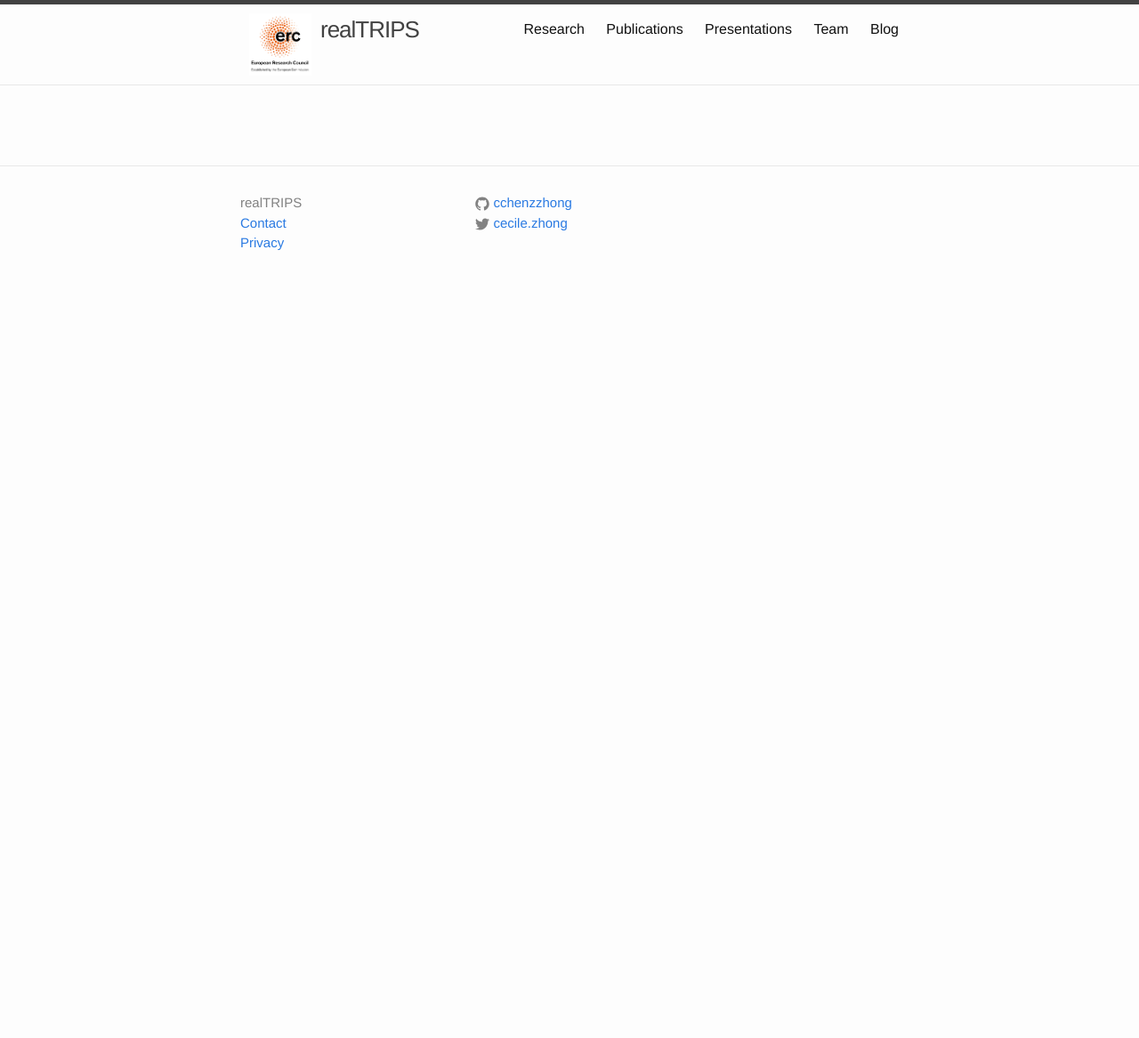
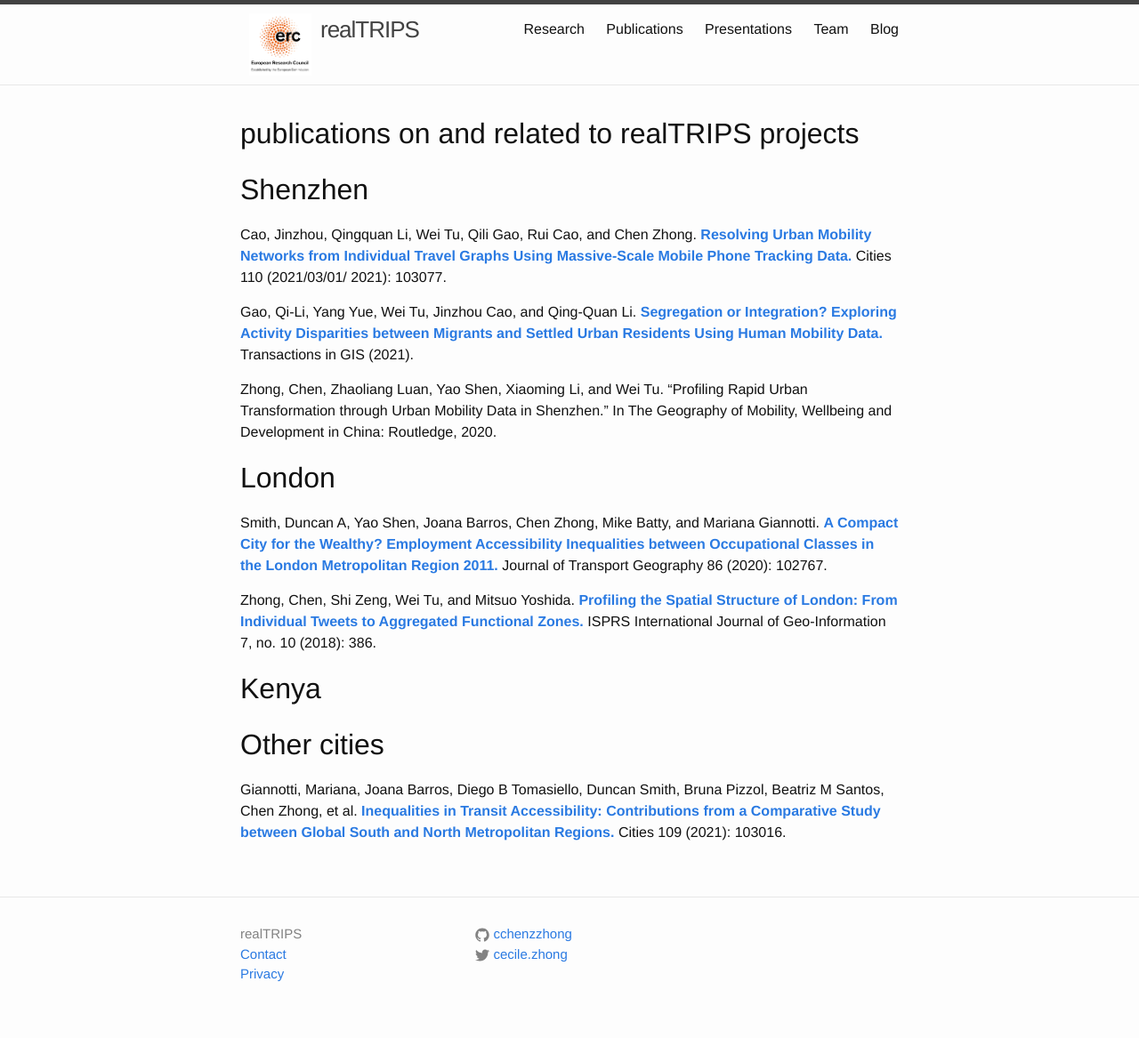
Before and after one commit to c-zhong-ucl-ac-uk/realTRIPS, a Jekyll site: the page built from publications.md, in a window 1280 px wide. Shown: the whole page at 89% size. Built offline with Jekyll 4.4.1, drawn with Linux system fonts in a browser that asks for light colours; before the commit the page ends 900 px from its top, so only the background shows below that.

Commit message:
Update publications.md

```diff
--- a/publications.md
+++ b/publications.md
@@ -3,3 +3,30 @@
 title: Project Publications and Documentation
 tagline: Documentation produced by, or associated with, the project
 ---
+
+## publications on and related to realTRIPS projects
+
+
+## Shenzhen
+
+
+Cao, Jinzhou, Qingquan Li, Wei Tu, Qili Gao, Rui Cao, and Chen Zhong. [**Resolving Urban Mobility Networks from Individual Travel Graphs Using Massive-Scale Mobile Phone Tracking Data.**](https://doi.org/https://doi.org/10.1016/j.cities.2020.103077.) Cities 110 (2021/03/01/ 2021): 103077.
+
+
+Gao, Qi‐Li, Yang Yue, Wei Tu, Jinzhou Cao, and Qing‐Quan Li. [**Segregation or Integration? Exploring Activity Disparities between Migrants and Settled Urban Residents Using Human Mobility Data.**](https://onlinelibrary.wiley.com/doi/pdf/10.1111/tgis.12760?casa_token=gyMbIgEPEkMAAAAA:k5Wgy1iAsJvcrVGlnH0kMJELSCyosI1UlczIYUWR_TZXm_SZARVi1GdRU1uI2BxDqxj449iGA1HIgvw) Transactions in GIS  (2021).
+
+Zhong, Chen, Zhaoliang Luan, Yao Shen, Xiaoming Li, and Wei Tu. "Profiling Rapid Urban Transformation through Urban Mobility Data in Shenzhen." In The Geography of Mobility, Wellbeing and Development in China: Routledge, 2020.
+
+## London
+Smith, Duncan A, Yao Shen, Joana Barros, Chen Zhong, Mike Batty, and Mariana Giannotti. [**A Compact City for the Wealthy? Employment Accessibility Inequalities between Occupational Classes in the London Metropolitan Region 2011.**](https://doi.org/10.1016/j.jtrangeo.2020.102767) Journal of Transport Geography 86 (2020): 102767.
+
+Zhong, Chen, Shi Zeng, Wei Tu, and Mitsuo Yoshida. [**Profiling the Spatial Structure of London: From Individual Tweets to Aggregated Functional Zones.**](http://www.mdpi.com/2220-9964/7/10/386.) ISPRS International Journal of Geo-Information 7, no. 10 (2018): 386.
+
+
+## Kenya
+
+
+
+## Other cities
+
+Giannotti, Mariana, Joana Barros, Diego B Tomasiello, Duncan Smith, Bruna Pizzol, Beatriz M Santos, Chen Zhong, et al. [**Inequalities in Transit Accessibility: Contributions from a Comparative Study between Global South and North Metropolitan Regions.**](https://doi.org/10.1016/j.cities.2020.103016) Cities 109 (2021): 103016.
```
